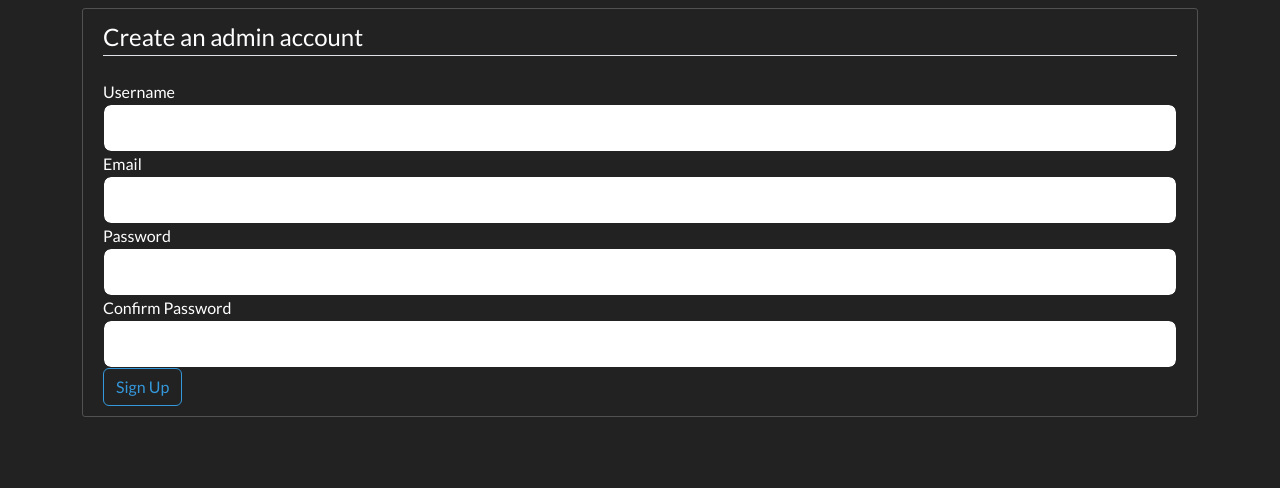
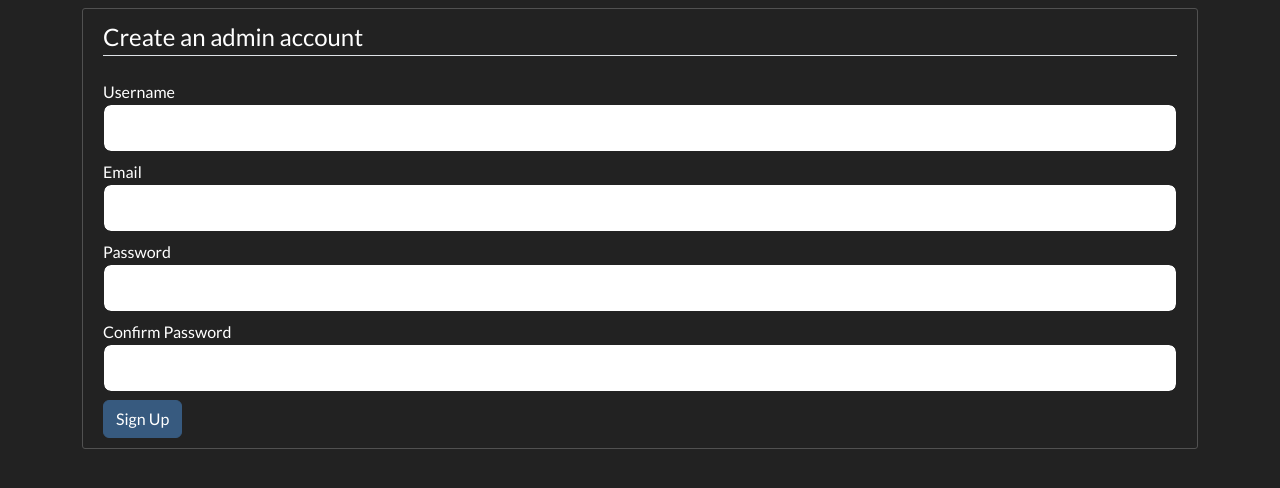
Before and after one commit to pdjohntony/bedrock-svc, a Flask app: page /register in a window 1280 px wide. Shown: the part 72-560 px from the top of the page. Run offline with Flask 2, Linux system fonts and the light colour scheme; parts of the project's set-up code (start-up, migrations or seed data) failed here and were passed over; some libraries are stand-ins or nearby versions.

Commit message:
gui clean

```diff
--- a/bedrocksvc/templates/register.html
+++ b/bedrocksvc/templates/register.html
@@ -5,7 +5,7 @@
 		{{ form.hidden_tag() }}
 		<fieldset class="form-group">
 			<legend class="border-bottom mb-4">Create an admin account</legend>
-			<div class="form-group">
+			<div class="form-group mb-2">
 				{{ form.username.label(class="form-control-label") }}
 
 				{% if form.username.errors %}
@@ -19,7 +19,7 @@
 					{{ form.username(class="form-control form-control-lg") }}
 				{% endif %}
 			</div>
-			<div class="form-group">
+			<div class="form-group mb-2">
 				{{ form.email.label(class="form-control-label") }}
 				{% if form.email.errors %}
 					{{ form.email(class="form-control form-control-lg is-invalid") }}
@@ -32,7 +32,7 @@
 					{{ form.email(class="form-control form-control-lg") }}
 				{% endif %}
 			</div>
-			<div class="form-group">
+			<div class="form-group mb-2">
 				{{ form.password.label(class="form-control-label") }}
 				{% if form.password.errors %}
 					{{ form.password(class="form-control form-control-lg is-invalid") }}
@@ -45,7 +45,7 @@
 					{{ form.password(class="form-control form-control-lg") }}
 				{% endif %}
 			</div>
-			<div class="form-group">
+			<div class="form-group mb-2">
 				{{ form.confirm_password.label(class="form-control-label") }}
 				{% if form.confirm_password.errors %}
 					{{ form.confirm_password(class="form-control form-control-lg is-invalid") }}
@@ -60,7 +60,7 @@
 			</div>
 		</fieldset>
 		<div class="form-group">
-			{{ form.submit(class="btn btn-outline-info") }}
+			{{ form.submit(class="btn btn-primary") }}
 		</div>
 	</form>
 </div>
```
Also changed, not shown: bedrocksvc/templates/login.html (+4 -4 lines).
